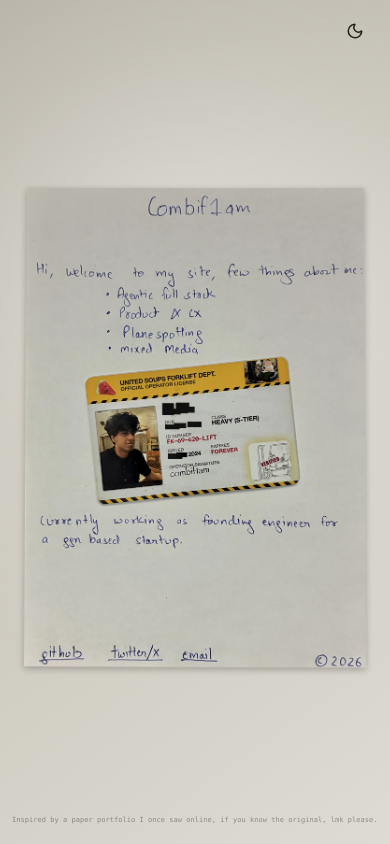
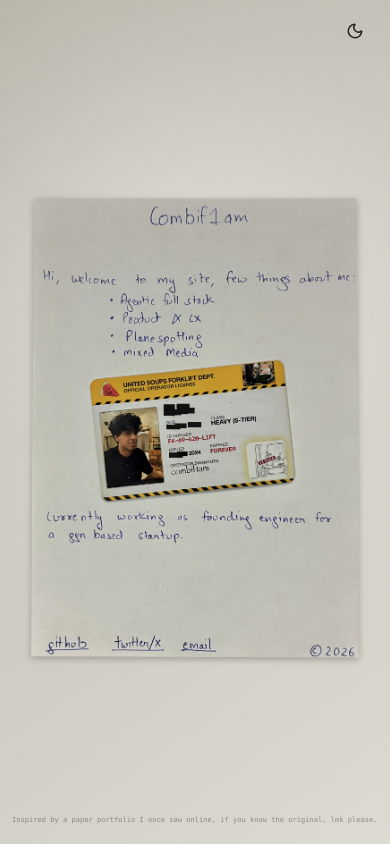
Before and after one commit to Srihar1-raman/folio-combif1am, a website: page index.html in a window 390 px wide. Drawn offline with Linux system fonts and the light colour scheme.

Commit message:
Harden responsive viewport coverage

```diff
--- a/index.html
+++ b/index.html
@@ -40,6 +40,33 @@
         --surface-light: #dedbd3;
         --surface-mid: #cbc7bd;
         --surface-dark: #b7b2a7;
+        --viewport-height: 100vh;
+        --page-base: var(--surface-mid);
+        --page-background:
+          radial-gradient(
+            circle at 50% 34%,
+            rgba(255, 255, 255, 0.46) 0,
+            rgba(255, 255, 255, 0.12) 42%,
+            transparent 68%
+          ),
+          linear-gradient(
+            145deg,
+            var(--surface-dark),
+            var(--surface-mid) 44%,
+            var(--surface-light)
+          );
+      }
+
+      @supports (height: 100svh) {
+        :root {
+          --viewport-height: 100svh;
+        }
+      }
+
+      @supports (height: 100dvh) {
+        :root {
+          --viewport-height: 100dvh;
+        }
       }
 
       * {
@@ -55,29 +82,22 @@
       }
 
       html {
-        background-color: var(--surface-mid);
+        background-color: var(--page-base);
+        background-image: var(--page-background);
+        background-repeat: no-repeat;
+        background-position: center;
+        background-size: cover;
+        background-attachment: fixed;
       }
 
       body {
         display: grid;
         grid-template-rows: auto minmax(0, 1fr) auto;
-        min-height: 100vh;
-        min-height: 100dvh;
-        overflow: hidden;
-        background:
-          radial-gradient(
-            circle at 50% 34%,
-            rgba(255, 255, 255, 0.46) 0,
-            rgba(255, 255, 255, 0.12) 42%,
-            transparent 68%
-          ),
-          linear-gradient(
-            145deg,
-            var(--surface-dark),
-            var(--surface-mid) 44%,
-            var(--surface-light)
-          );
-        transition: background 240ms ease;
+        min-height: var(--viewport-height);
+        overflow-x: clip;
+        overflow-y: auto;
+        background: transparent;
+        isolation: isolate;
       }
 
       body::before {
@@ -149,11 +169,19 @@
 
       .folio {
         position: relative;
-        width: min(96vw, calc((100vh - 96px) * 3197 / 4380));
+        width: min(96vw, calc((100vh - 104px) * 3197 / 4380));
         width: min(
-          96vw,
           calc(
-            (100dvh - 96px - env(safe-area-inset-top) - env(safe-area-inset-bottom)) * 3197 / 4380
+            100vw - max(16px, env(safe-area-inset-left)) - max(16px, env(safe-area-inset-right))
+          ),
+          max(
+            120px,
+            calc(
+              (
+                  var(--viewport-height) - 104px - env(safe-area-inset-top) -
+                    env(safe-area-inset-bottom)
+                ) * 3197 / 4380
+            )
           )
         );
         aspect-ratio: 3197 / 4380;
@@ -208,11 +236,8 @@
       }
 
       html[data-theme="dark"] {
-        background-color: #202125;
-      }
-
-      html[data-theme="dark"] body {
-        background:
+        --page-base: #202125;
+        --page-background:
           radial-gradient(
             circle at 50% 36%,
             rgba(92, 93, 97, 0.58) 0,
```
